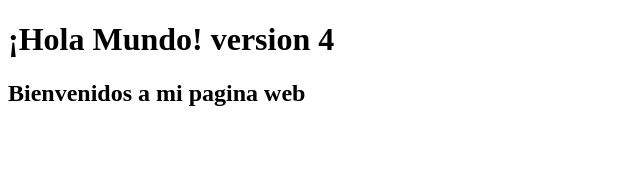
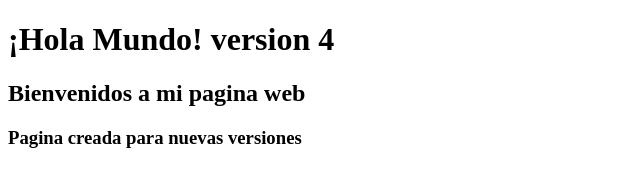
Before and after one commit to ria14656/5versiones, a plain HTML site: page index3.html in a window 1280 px wide. Shown: the whole page, without its empty margins (0-640 px from the left). Drawn offline with Linux system fonts and the light colour scheme.

Commit message:
Update index3.html
version 5

```diff
--- a/index3.html
+++ b/index3.html
@@ -9,6 +9,7 @@
 <body>
     <h1>¡Hola Mundo! version 4</h1>
     <h2>Bienvenidos a mi pagina web</h2>
+    <h3>Pagina creada para nuevas versiones</h3>
 
     <script>
 
```
